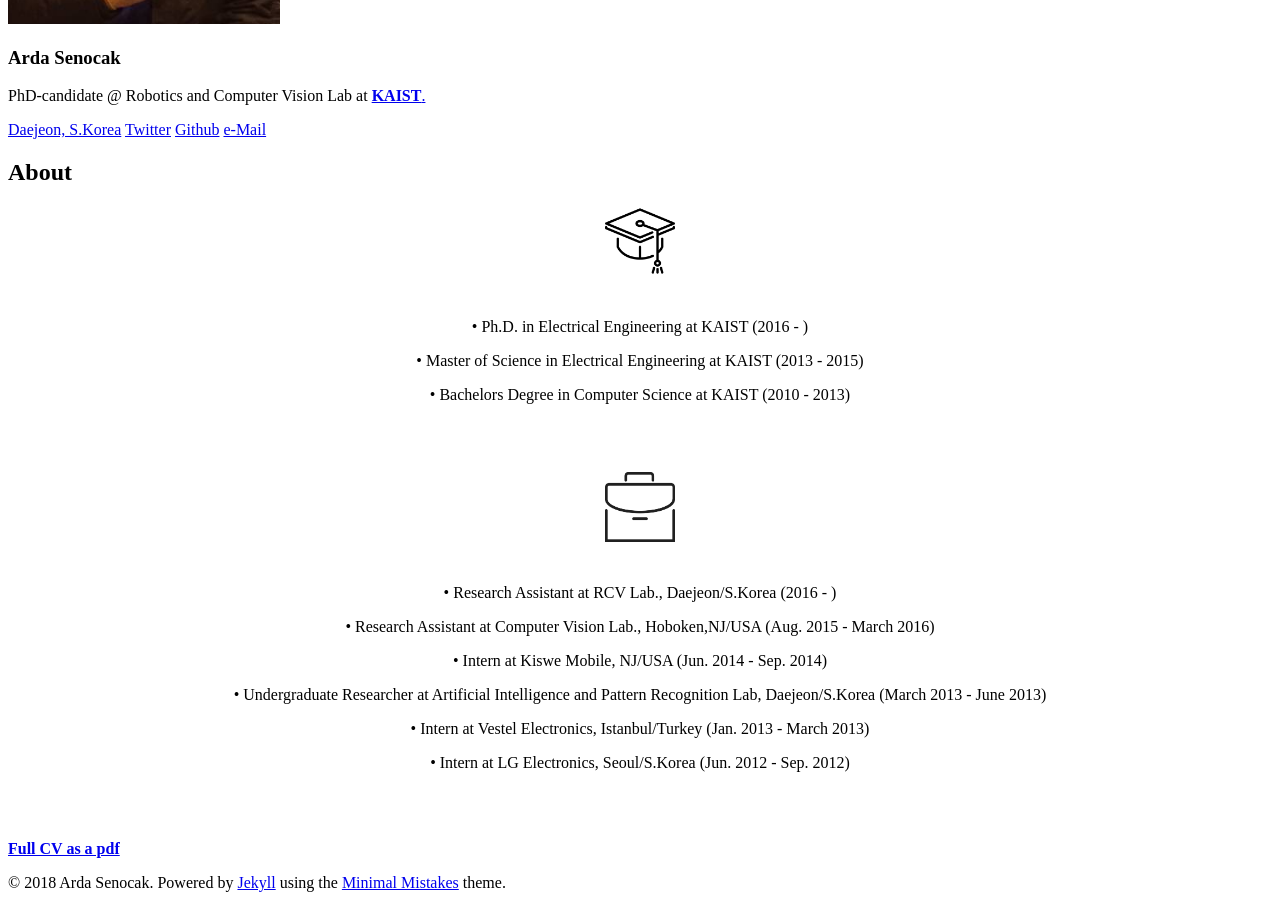
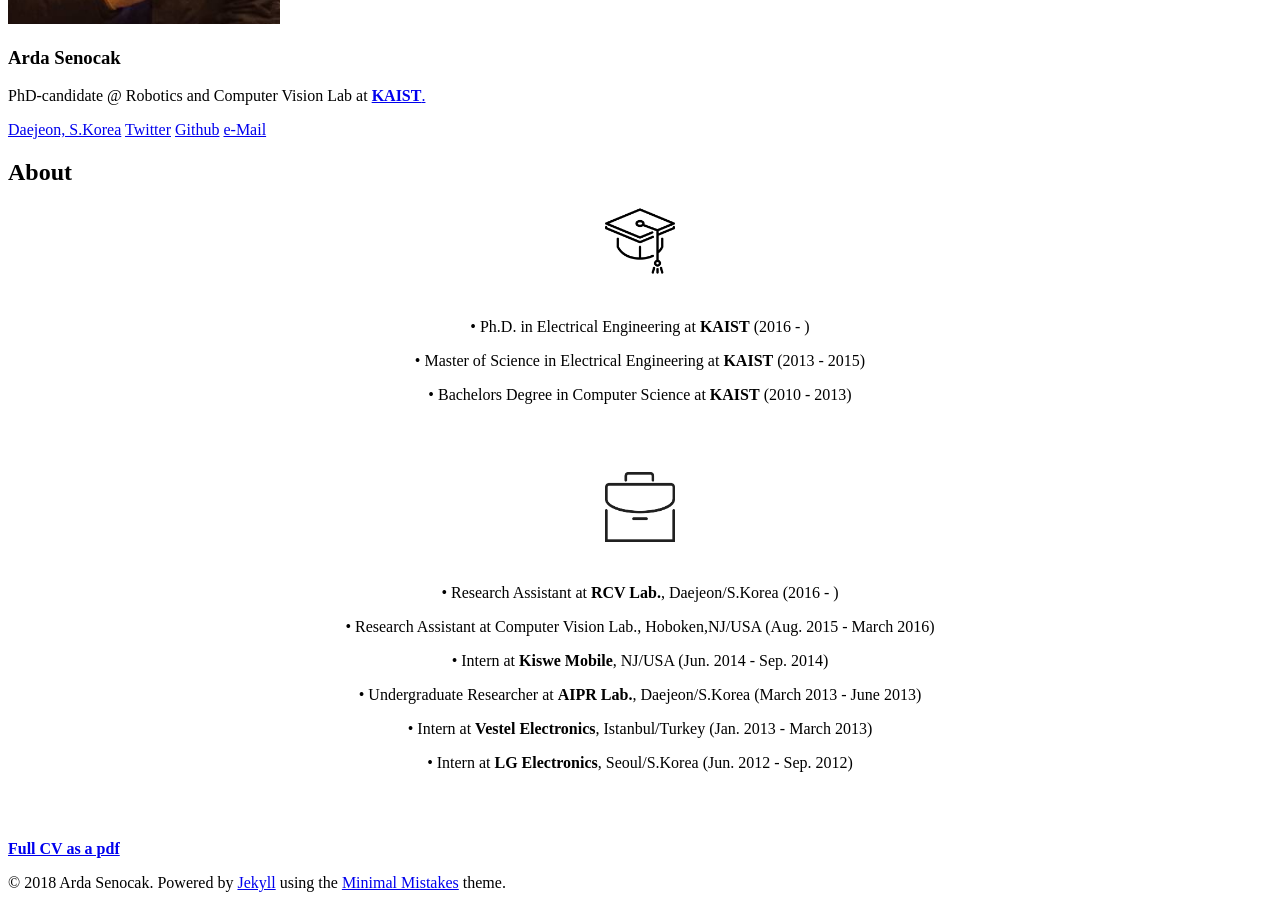
Before and after one commit to ardasnck/ardasnck.github.io, a Jekyll site: the page built from cv.md, in a window 1280 px wide and 900 px high, scrolled down 576 px. Built offline with Jekyll 4.4.1, drawn with Linux system fonts in a browser that asks for light colours; nearby versions of some CDN libraries.

Commit message:
Update cv.html

```diff
--- a/_layouts/cv.html
+++ b/_layouts/cv.html
@@ -47,18 +47,18 @@
 
 
     <p align="center" class=bottom-small><img src="{{ site.url }}/images/CV/education.png" alt="Education" width="70" height="70"></p>
-    <p align="center">&#8226 Ph.D. in Electrical Engineering at KAIST (2016 - )</p>
-    <p align="center">&#8226 Master of Science in Electrical Engineering at KAIST (2013 - 2015)</p>
-    <p align="center">&#8226 Bachelors Degree in Computer Science at KAIST (2010 - 2013) </p>
+    <p align="center">&#8226 Ph.D. in Electrical Engineering at <b>KAIST</b> (2016 - )</p>
+    <p align="center">&#8226 Master of Science in Electrical Engineering at <b>KAIST</b> (2013 - 2015)</p>
+    <p align="center">&#8226 Bachelors Degree in Computer Science at <b>KAIST</b> (2010 - 2013) </p>
     <p align="center"></p> <br> <br>
 
     <p align="center" class=bottom-small><img src="{{ site.url }}/images/CV/business.png" alt="Work Experience" width="70" height="70"></p>
-    <p align="center">&#8226 Research Assistant at RCV Lab., Daejeon/S.Korea (2016 - )</p>
+    <p align="center">&#8226 Research Assistant at <b>RCV Lab.</b>, Daejeon/S.Korea (2016 - )</p>
     <p align="center">&#8226 Research Assistant at Computer Vision Lab., Hoboken,NJ/USA (Aug. 2015 - March 2016)
-    <p align="center">&#8226 Intern at Kiswe Mobile, NJ/USA (Jun. 2014 - Sep. 2014)</p>
-    <p align="center">&#8226 Undergraduate Researcher at Artificial Intelligence and Pattern Recognition Lab, Daejeon/S.Korea (March 2013 - June 2013)</p>
-    <p align="center">&#8226 Intern at Vestel Electronics, Istanbul/Turkey (Jan. 2013 - March 2013)</p>
-    <p align="center">&#8226 Intern at LG Electronics, Seoul/S.Korea (Jun. 2012 - Sep. 2012)</p> <br> <br>
+    <p align="center">&#8226 Intern at <b>Kiswe Mobile</b>, NJ/USA (Jun. 2014 - Sep. 2014)</p>
+    <p align="center">&#8226 Undergraduate Researcher at <b>AIPR Lab.</b>, Daejeon/S.Korea (March 2013 - June 2013)</p>
+    <p align="center">&#8226 Intern at <b>Vestel Electronics</b>, Istanbul/Turkey (Jan. 2013 - March 2013)</p>
+    <p align="center">&#8226 Intern at <b>LG Electronics</b>, Seoul/S.Korea (Jun. 2012 - Sep. 2012)</p> <br> <br>
 
 
     {{ content }}
```
